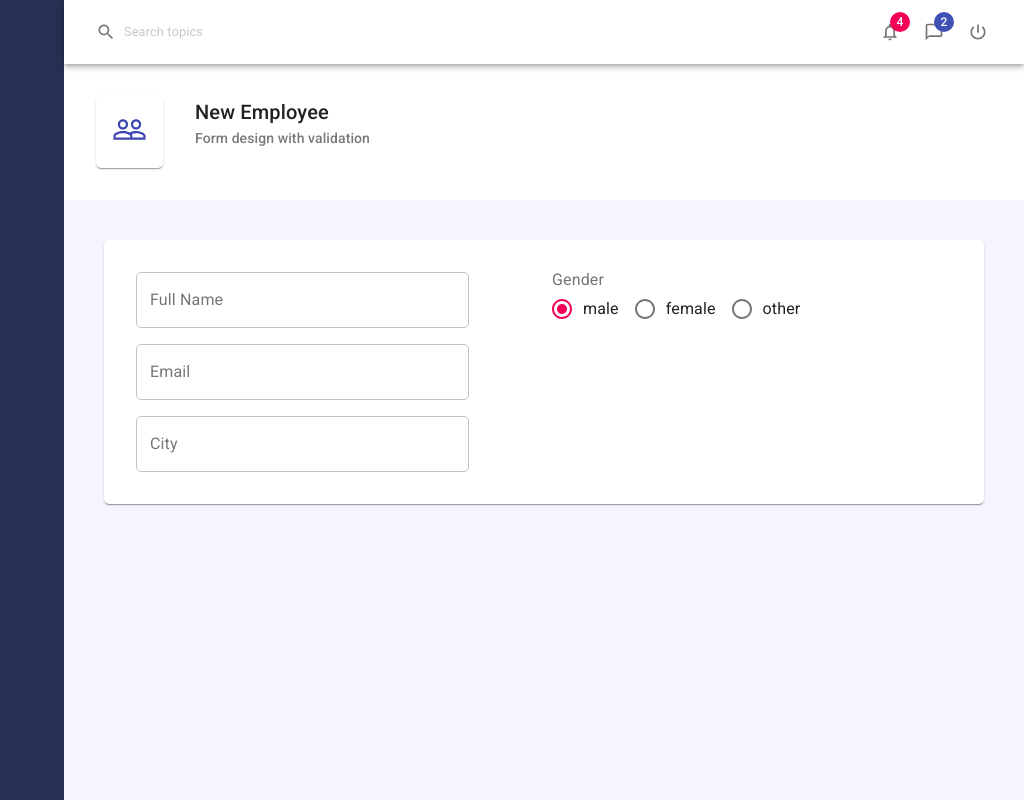
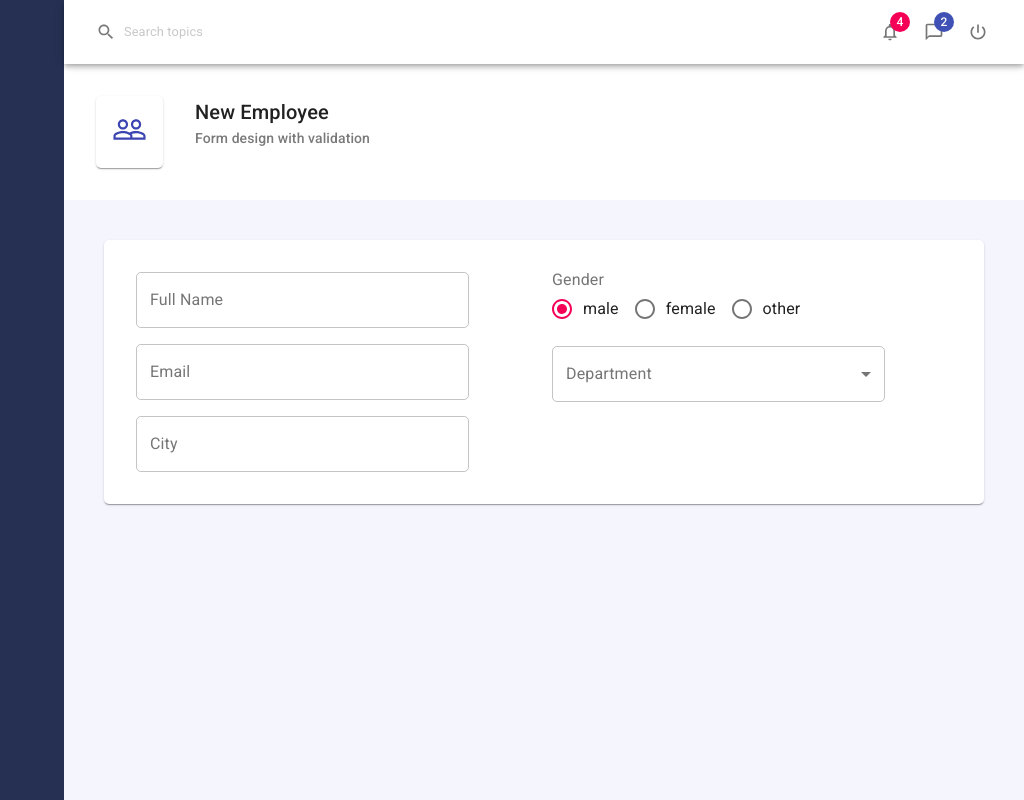
Before and after one commit to Avisa-GA/material-ui-react, a React (Create React App) app: page / in a window 1280 px wide. Shown: the whole page, without its empty margins (256-1280 px from the left). Built offline with nearby package versions, Linux system fonts and the light colour scheme.

Commit message:
feat: add Select input to employee form

```diff
--- a/src/Components/controls/Controls.js
+++ b/src/Components/controls/Controls.js
@@ -1,6 +1,8 @@
 import Input from "./Input";
 import RadioGroup from "./RadioGroup";
+import Select from "./Select";
 export const Controls = {
   Input,
   RadioGroup,
+  Select,
 };
--- a/src/Components/controls/RadioGroup.js
+++ b/src/Components/controls/RadioGroup.js
@@ -13,8 +13,9 @@ export default function RadioGroup(props) {
     <FormControl>
       <FormLabel>{label}</FormLabel>
       <MuiRadioGroup row name={name} value={value} onChange={onChange}>
-        {items.map((item, index) => (
+        {items.map((item) => (
           <FormControlLabel
+            key={item.id}
             value={item.id}
             control={<Radio />}
             label={item.title}
--- /dev/null
+++ b/src/Components/controls/Select.js
@@ -0,0 +1,23 @@
+import {
+  FormControl,
+  InputLabel,
+  Select as MuiSelect,
+  MenuItem,
+} from "@material-ui/core";
+import React from "react";
+
+export default function Select(props) {
+  const { name, label, value, onChange, options } = props;
+  return (
+    <FormControl variant="outlined">
+      <InputLabel>{label}</InputLabel>
+      <MuiSelect label={label} name={name} value={value} onChange={onChange}>
+        {options.map((item) => (
+          <MenuItem key={item.id} value={item.id}>
+            {item.title}
+          </MenuItem>
+        ))}
+      </MuiSelect>
+    </FormControl>
+  );
+}
--- a/src/Components/useForm.js
+++ b/src/Components/useForm.js
@@ -24,5 +24,9 @@ const useStyles = makeStyles((theme) => ({
 
 export function Form(props) {
   const classes = useStyles();
-  return <form className={classes.root}>{props.children}</form>;
+  return (
+    <form className={classes.root} autoComplete="off">
+      {props.children}
+    </form>
+  );
 }
--- a/src/pages/Employees/EmployeeForm.js
+++ b/src/pages/Employees/EmployeeForm.js
@@ -2,6 +2,7 @@ import React from "react";
 import { useForm, Form } from "../../components/useForm";
 import { Controls } from "../../components/controls/Controls";
 import { Grid } from "@material-ui/core";
+import * as employeeService from "../../services/employeeService";
 
 const genderItems = [
   { id: "male", title: "male" },
@@ -56,6 +57,13 @@ export default function EmployeeForm() {
             onChange={handleInputChange}
             items={genderItems}
           />
+          <Controls.Select
+            name="departmentId"
+            label="Department"
+            value={values.departmentId}
+            onChange={handleInputChange}
+            options={employeeService.getDepartmentCollection()}
+          />
         </Grid>
       </Grid>
     </Form>
--- /dev/null
+++ b/src/services/employeeService.js
@@ -0,0 +1,7 @@
+// We imagine We fetched data from net and this is the result
+export const getDepartmentCollection = () => [
+  { id: "1", title: "Development" },
+  { id: "2", title: "Marketing" },
+  { id: "2", title: "Accounting" },
+  { id: "3", title: "HR" },
+];
```
